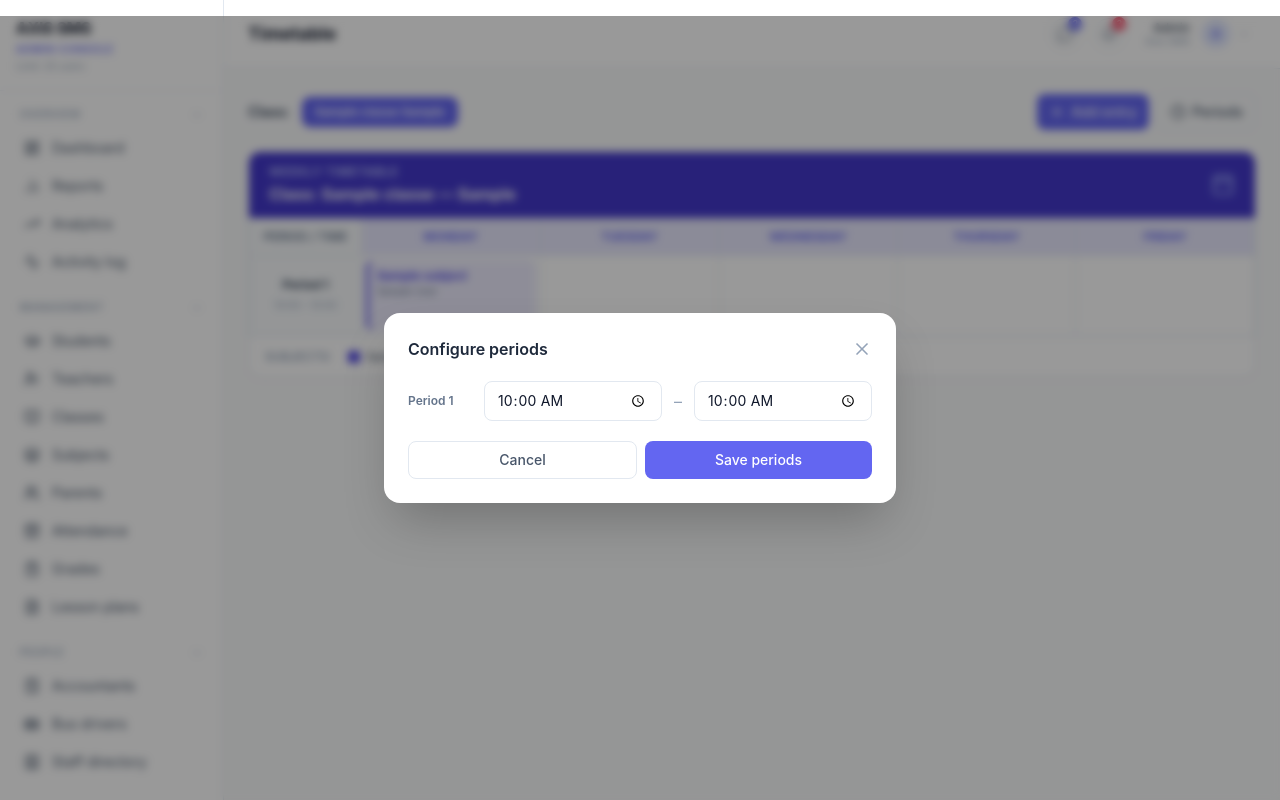
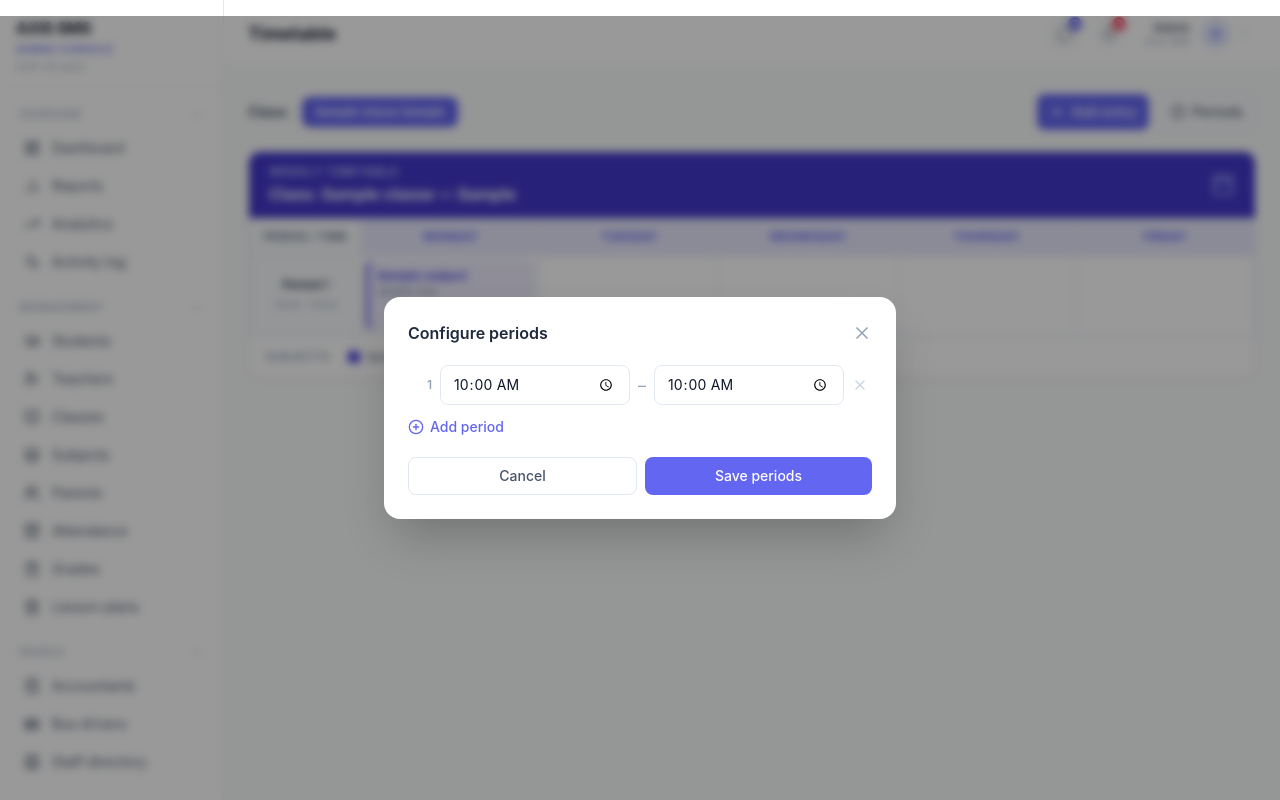
Before and after one commit to treyx4l/SMS, a PHP site: page /admin/timetable.php in a window 1280 px wide, after a click on "Periods". Run offline with PHP 8.4, Linux system fonts and the light colour scheme; tables that the repository leaves empty hold one stand-in row (values such as "Sample post"); some libraries are stand-ins or nearby versions.

Commit message:
git ignore and timetable changes
Git ignore .env
Timetable period changes

```diff
--- a/admin/timetable.php
+++ b/admin/timetable.php
@@ -450,19 +450,27 @@ foreach ($subjects as $s) {
         <form method="post">
             <input type="hidden" name="action" value="save_periods">
             <input type="hidden" name="class_id_redirect" value="<?= $selectedClassId ?>">
-            <div class="space-y-3" id="periodsContainer">
+            <div class="space-y-2 max-h-72 overflow-y-auto pr-1" id="periodsContainer">
                 <?php foreach ($periods as $i => $p): ?>
-                <div class="flex items-center gap-3">
-                    <span class="text-xs font-semibold text-slate-500 w-16 shrink-0">Period <?= (int)$p['period_order'] ?></span>
-                    <input type="hidden" name="periods[<?= $i ?>][order]" value="<?= (int)$p['period_order'] ?>">
+                <div class="period-row flex items-center gap-2">
+                    <span class="text-xs font-semibold text-slate-400 w-6 text-right period-num"><?= (int)$p['period_order'] ?></span>
+                    <input type="hidden" class="period-order-input" name="periods[<?= $i ?>][order]" value="<?= (int)$p['period_order'] ?>">
                     <input type="time" name="periods[<?= $i ?>][start]" value="<?= htmlspecialchars(substr($p['start_time'], 0, 5)) ?>"
                            class="flex-1 px-3 py-2 border border-slate-200 rounded-lg text-sm focus:ring-2 focus:ring-indigo-500">
-                    <span class="text-slate-400">–</span>
+                    <span class="text-slate-400 shrink-0">–</span>
                     <input type="time" name="periods[<?= $i ?>][end]" value="<?= htmlspecialchars(substr($p['end_time'], 0, 5)) ?>"
                            class="flex-1 px-3 py-2 border border-slate-200 rounded-lg text-sm focus:ring-2 focus:ring-indigo-500">
+                    <button type="button" onclick="removePeriodRow(this)" class="text-slate-300 hover:text-red-500 transition-colors shrink-0" title="Remove">
+                        <i data-lucide="x" class="w-4 h-4"></i>
+                    </button>
                 </div>
                 <?php endforeach; ?>
             </div>
+            <!-- Add period button -->
+            <button type="button" onclick="addPeriodRow()"
+                    class="mt-3 flex items-center gap-1.5 text-sm text-indigo-600 hover:text-indigo-800 font-medium">
+                <i data-lucide="plus-circle" class="w-4 h-4"></i> Add period
+            </button>
             <div class="flex gap-2 mt-5">
                 <button type="button" onclick="document.getElementById('periodsModal').classList.add('hidden')"
                         class="flex-1 px-4 py-2 border border-slate-200 text-slate-600 rounded-lg text-sm font-medium hover:bg-slate-50">
@@ -492,13 +500,68 @@ function openAddEntry(day, period, classId) {
     if (classSelect && classId) classSelect.value = classId;
 }
 
+// -------- Dynamic period rows --------
+function getPeriodCount() {
+    return document.querySelectorAll('#periodsContainer .period-row').length;
+}
+
+function renumberPeriods() {
+    document.querySelectorAll('#periodsContainer .period-row').forEach((row, idx) => {
+        const num = idx + 1;
+        const numLabel = row.querySelector('.period-num');
+        const orderInput = row.querySelector('.period-order-input');
+        const timeInputs = row.querySelectorAll('input[type=time]');
+        if (numLabel)   numLabel.textContent = num;
+        if (orderInput) { orderInput.name = `periods[${idx}][order]`; orderInput.value = num; }
+        if (timeInputs[0]) timeInputs[0].name = `periods[${idx}][start]`;
+        if (timeInputs[1]) timeInputs[1].name = `periods[${idx}][end]`;
+    });
+}
+
+function addPeriodRow() {
+    const container = document.getElementById('periodsContainer');
+    const count = getPeriodCount();
+    const newNum = count + 1;
+    const idx = count;
+
+    const row = document.createElement('div');
+    row.className = 'period-row flex items-center gap-2';
+    row.innerHTML = `
+        <span class="text-xs font-semibold text-slate-400 w-6 text-right period-num">${newNum}</span>
+        <input type="hidden" class="period-order-input" name="periods[${idx}][order]" value="${newNum}">
+        <input type="time" name="periods[${idx}][start]" required
+               class="flex-1 px-3 py-2 border border-indigo-300 rounded-lg text-sm focus:ring-2 focus:ring-indigo-500 bg-indigo-50">
+        <span class="text-slate-400 shrink-0">–</span>
+        <input type="time" name="periods[${idx}][end]" required
+               class="flex-1 px-3 py-2 border border-indigo-300 rounded-lg text-sm focus:ring-2 focus:ring-indigo-500 bg-indigo-50">
+        <button type="button" onclick="removePeriodRow(this)" class="text-slate-300 hover:text-red-500 transition-colors shrink-0" title="Remove">
+            <i data-lucide="x" class="w-4 h-4"></i>
+        </button>`;
+    container.appendChild(row);
+    lucide.createIcons();
+    // Focus first time input of new row
+    row.querySelector('input[type=time]')?.focus();
+}
+
+function removePeriodRow(btn) {
+    const row = btn.closest('.period-row');
+    const container = document.getElementById('periodsContainer');
+    if (container.querySelectorAll('.period-row').length <= 1) {
+        // Must keep at least one period — flash red briefly
+        row.style.outline = '2px solid #ef4444';
+        setTimeout(() => row.style.outline = '', 800);
+        return;
+    }
+    row.remove();
+    renumberPeriods();
+}
+
 // After form submit, preserve class filter via redirect
 (function() {
     document.querySelectorAll('form[method=post]').forEach(form => {
         form.addEventListener('submit', function() {
             const classRedirect = form.querySelector('[name=class_id_redirect]');
             if (classRedirect && classRedirect.value) {
-                const action = form.action || window.location.pathname;
                 form.action = '?class_id=' + classRedirect.value;
             }
         });
```
Also changed, not shown: 2 other files.
